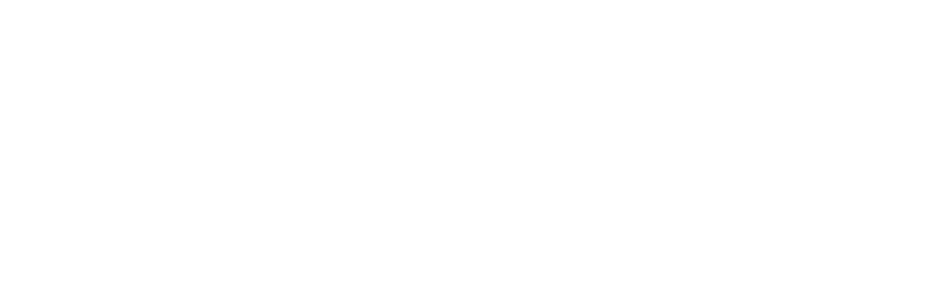
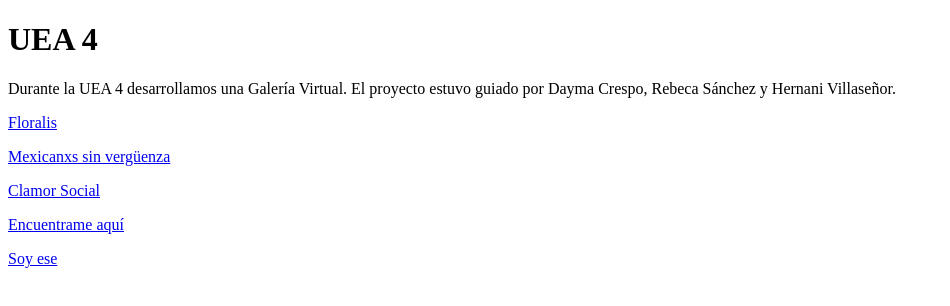
Before and after one commit to hvillase/uea-4, a plain HTML site: page index.html in a window 1280 px wide. Shown: the whole page, without its empty margins (0-950 px from the left). Drawn offline with Linux system fonts and the light colour scheme.

Commit message:
trabajos

```diff
--- a/index.html
+++ b/index.html
@@ -3,15 +3,16 @@
 <head>
     <meta charset="UTF-8">
     <meta name="viewport" content="width=device-width, initial-scale=1.0">
-    <title>Entorno</title>
-    <script src="https://aframe.io/releases/1.6.0/aframe.min.js"></script>
-    <script src="https://unpkg.com/aframe-environment-component/dist/aframe-environment-component.min.js"></script>
+    <title>UEA 4</title>
 
 </head>
 <body>
-    <a-scene>
-        <a-entity geometry="primitive:cone;" material="color:#001E07" position="0 0.7 -4" scale="1 2 3" rotation="0 2 0"></a-entity>
-        <a-entity environment="preset: egypt; dressingAmount: 500; ground:spikes;"></a-entity>
-    </a-scene>
+    <h1>UEA 4</h1>
+    <p>Durante la UEA 4 desarrollamos una Galería Virtual. El proyecto estuvo guiado por Dayma Crespo, Rebeca Sánchez y Hernani Villaseñor.</p>
+    <p><a href="https://emilyrosas.github.io/EquipoUEA4/">Floralis</a></p>
+    <p><a href="https://elizx2.github.io/Galeria_Virtual-Uea4/">Mexicanxs sin vergüenza</a></p>
+    <p><a href="https://donitasdimbo.github.io/trabajo_eje-4_-galeria-virtual-/">Clamor Social</a></p>
+    <p><a href="https://acalliii.github.io/Encuentrame-aqui/">Encuentrame aquí</a></p>
+    <p><a href="https://jimcelso.github.io/EJE-CUARTO-TRI/">Soy ese</a></p>
 </body>
 </html>
```
